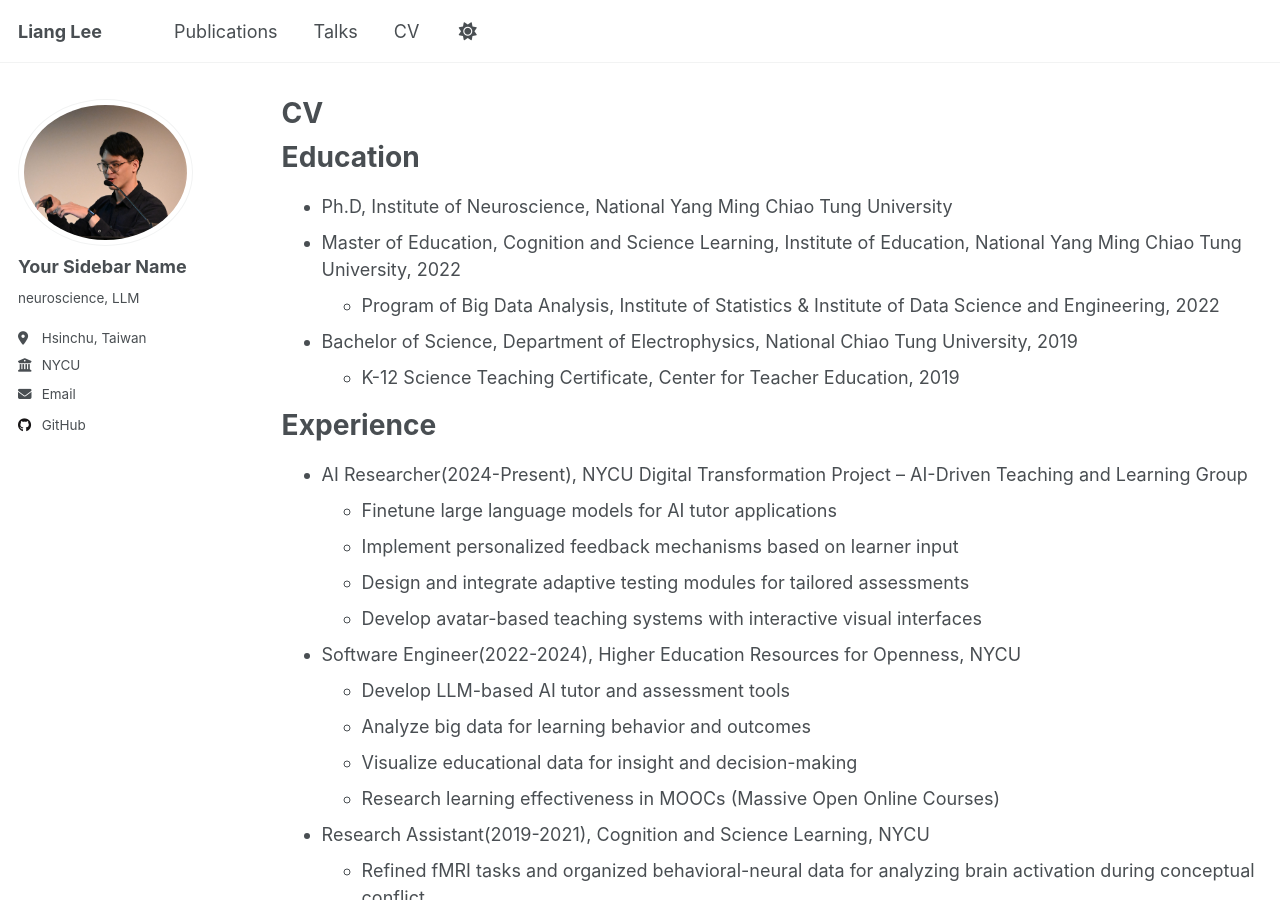
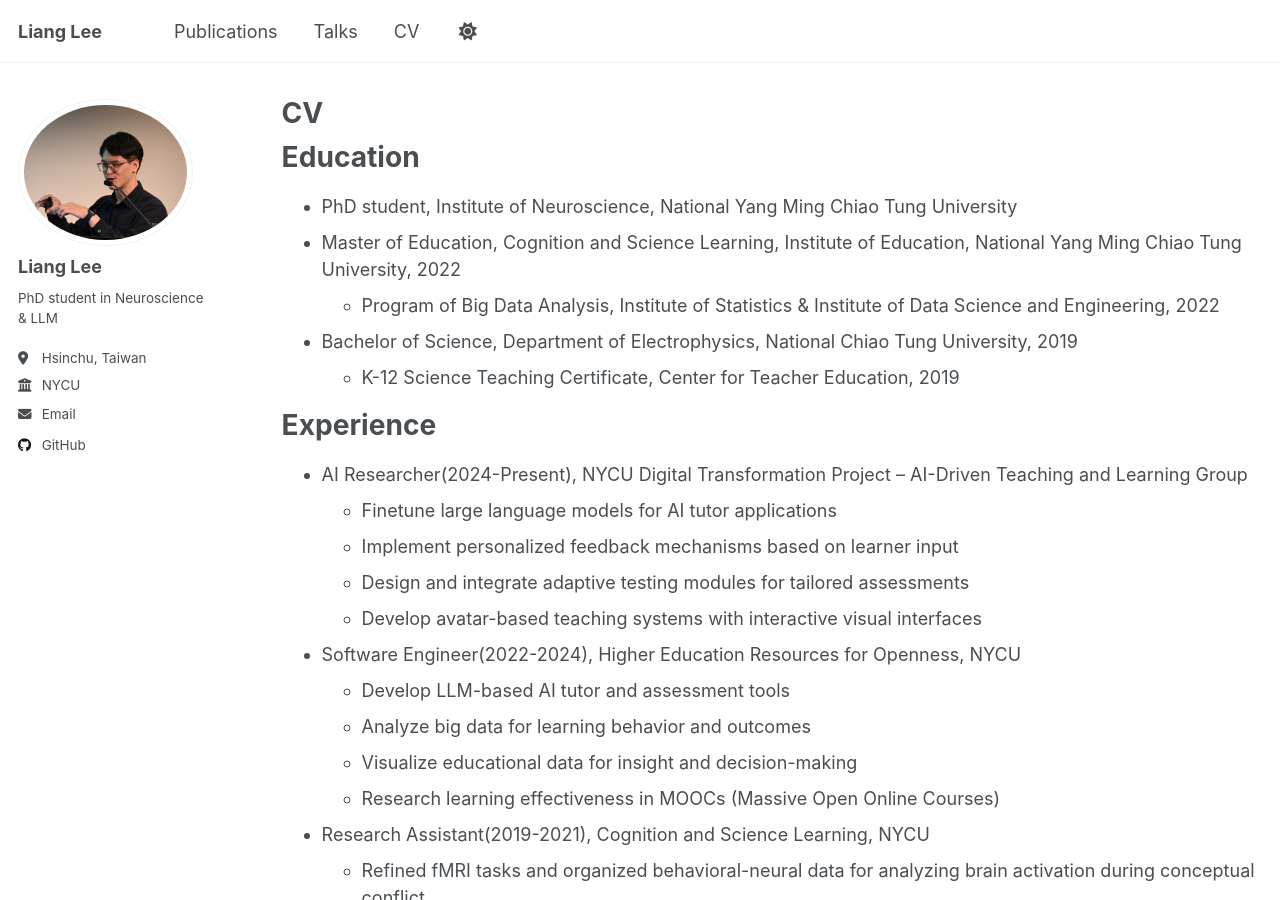
Before and after one commit to liangleeTW/liangleeTW.github.io, a Jekyll site: the page built from _pages/cv.md, in a window 1280 px wide and 900 px high. Built offline with Jekyll 4.4.1, drawn with Linux system fonts in a browser that asks for light colours.

Commit message:
update CV

```diff
--- a/_config.yml
+++ b/_config.yml
@@ -23,9 +23,9 @@ repository               : "liangleeTW/liangleeTW.github.io"
 author:
   # Biographic information
   avatar           : "profile.jpeg"
-  name             : "Your Sidebar Name"
+  name             : "Liang Lee"
   pronouns         : # example: "she/her"
-  bio              : "neuroscience, LLM"
+  bio              : "PhD student in Neuroscience & LLM"
   location         : "Hsinchu, Taiwan"
   employer         : "NYCU"
   uri              : # URL
--- a/_pages/cv.md
+++ b/_pages/cv.md
@@ -11,7 +11,7 @@ redirect_from:
 
 Education
 ======
-* Ph.D, Institute of Neuroscience, National Yang Ming Chiao Tung University
+* PhD student, Institute of Neuroscience, National Yang Ming Chiao Tung University
 * Master of Education, Cognition and Science Learning, Institute of Education, National Yang Ming Chiao Tung University, 2022
   * Program of Big Data Analysis, Institute of Statistics & Institute of Data Science and Engineering, 2022
 * Bachelor of Science, Department of Electrophysics, National Chiao Tung University, 2019
```
